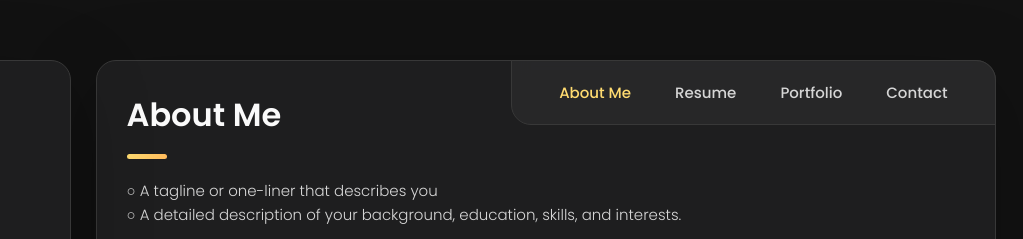
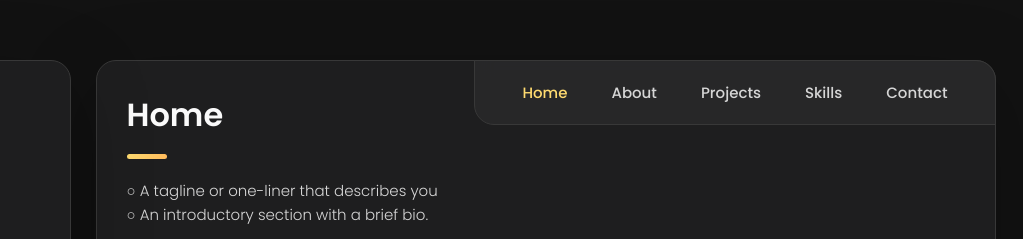
Before and after one commit to BrandonChang1/Portfolio, a plain HTML site: page index.html in a window 1280 px wide. Shown: the top 239 px of the page, 257-1280 px from the left. Drawn offline with nearby package versions, Linux system fonts and the light colour scheme.

Commit message:
sections modified to fit instructions

```diff
--- a/index.html
+++ b/index.html
@@ -127,15 +127,19 @@
         <ul class="navbar-list">
 
           <li class="navbar-item">
-            <button class="navbar-link  active" data-nav-link>About Me</button>
+            <button class="navbar-link  active" data-nav-link>Home</button>
           </li>
 
           <li class="navbar-item">
-            <button class="navbar-link" data-nav-link>Resume</button>
+            <button class="navbar-link" data-nav-link>About</button>
           </li>
 
           <li class="navbar-item">
-            <button class="navbar-link" data-nav-link>Portfolio</button>
+            <button class="navbar-link" data-nav-link>Projects</button>
+          </li>
+
+          <li class="navbar-item">
+            <button class="navbar-link" data-nav-link>Skills</button>
           </li>
 
           <li class="navbar-item">
@@ -154,17 +158,17 @@
         - #ABOUT
       -->
 
-      <article class="about  active" data-page="about me">
+      <article class="about  active" data-page="home">
 
         <header>
-          <h2 class="h2 article-title">About me</h2>
+          <h2 class="h2 article-title">Home</h2>
         </header>
 
         <section class="about-text">
           <p>
             ○	A tagline or one-liner that describes you
             <br>
-            ○	A detailed description of your background, education, skills, and interests.
+            ○	An introductory section with a brief bio.
           </p>
           <p>
             Lorem ipsum dolor sit amet, consectetur adipiscing elit, sed do eiusmod tempor incididunt ut labore et dolore magna aliqua. Ut enim ad minim veniam, quis nostrud exercitation ullamco laboris nisi ut aliquip ex ea commodo consequat. Duis aute irure dolor in reprehenderit in voluptate velit esse cillum dolore eu fugiat nulla pariatur. Excepteur sint occaecat cupidatat non proident, sunt in culpa qui officia deserunt mollit anim id est laborum.
@@ -286,10 +290,10 @@
         - #RESUME
       -->
 
-      <article class="resume" data-page="resume">
+      <article class="resume" data-page="about">
 
         <header>
-          <h2 class="h2 article-title">Resume</h2>
+          <h2 class="h2 article-title">About Me</h2>
         </header>
 
         <div>
@@ -316,7 +320,11 @@
           <br>
         </p>
 
-
+        <section class="about-text">
+          <p>
+            ○	A detailed description of your background, education, skills, and interests.
+          </p>
+        </section>
 
         <section class="timeline">
 
@@ -371,10 +379,10 @@
         - #PORTFOLIO
       -->
 
-      <article class="portfolio" data-page="portfolio">
+      <article class="portfolio" data-page="projects">
 
         <header>
-          <h2 class="h2 article-title">Portfolio</h2>
+          <h2 class="h2 article-title">Projects</h2>
         </header>
 
         <section class="projects">
@@ -417,6 +425,24 @@
 
           </ul>
 
+        </section>
+
+      </article>
+
+      <!--
+        - #CONTACT
+      -->
+
+      <article class="contact" data-page="skills">
+
+        <header>
+          <h2 class="h2 article-title">Skills</h2>
+        </header>
+
+        <section class="about-text">
+          <p>
+            ○	List of technical and non-technical skills, categorized.
+          </p>
         </section>
 
       </article>
```
